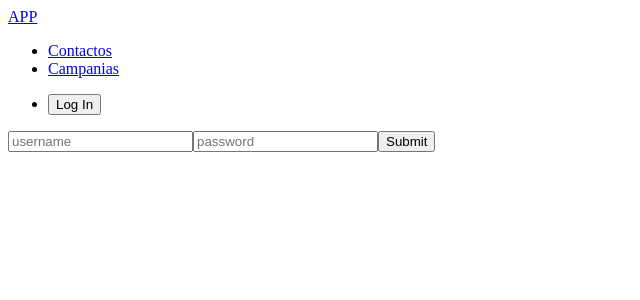
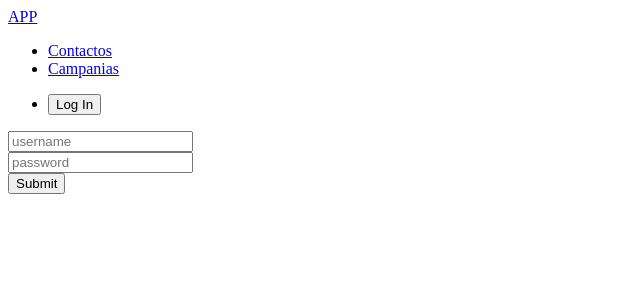
Before and after one commit to citin/contact_list_backend, a React app: page /#/login in a window 1280 px wide. Shown: the top 300 px of the page, without its empty margins (0-640 px from the left). Built offline with nearby package versions, Linux system fonts and the light colour scheme; the HTML template or start-up script is replaced by a standard one.

Commit message:
adds working login page

```diff
--- a/reactjs/Contacts.js
+++ b/reactjs/Contacts.js
@@ -63,18 +63,19 @@ class ContactInput extends Component {
     render()
     {
         return (
-            <form className="contact-input-wrapper form-group"
-                onSubmit={this.handleSubmit.bind(this)}>
+            <form onSubmit={this.handleSubmit.bind(this)}>
 
+                <div className="form-group">
                     <input type='text'
                         className={this.inputClass()}
                         name='contactName'
                         value={this.state.contactName}
                         onChange={this.updateState.bind(this)}/>
 
-                <button className="btn btn-outline-success" type="submit">
-                    Add
-                </button>
+                </div>
+                <div className="form-group">
+                    <input className="btn btn-success" type="submit" value="Add"/>
+                </div>
             </form>
         )
     }
@@ -151,14 +152,18 @@ class Contacts extends Component {
             }
         );
         return (
-            <div className="App">
+            <div>
+                <div className="col-md-12">
                     <div className="jumbotron">
                         <h1>Contact List</h1>
                     </div>
-                <ul className="list-group d-inline-flex p-4">
+                </div>
+                <div className="col-md-6 col-md-offset-3">
+                    <ul className="list-group">
                         {items}
                     </ul>
                     <ContactInput addContact={this.addContact.bind(this)}/>
+                </div>
             </div>
         );
     }
--- a/reactjs/LogIn.js
+++ b/reactjs/LogIn.js
@@ -1,39 +1,91 @@
 import React, {Component} from 'react'
+import PropTypes from 'prop-types'
+import { Redirect, withRouter } from 'react-router-dom'
+import { login, isLoggedIn } from './utils/AuthService'
 
-// TODO: login with this component
-class LogIn extends Component
+class BaseLogIn extends Component
 {
 
-    construct()
+    static propTypes = {
+        match: PropTypes.object.isRequired,
+        location: PropTypes.object.isRequired,
+        history: PropTypes.object.isRequired,
+    }
+
+    constructor(props)
     {
-        this.setState({ login_error: false })
+        super(props)
+        this.state = { username: '', password: '' }
+
+        this.handleSubmit   = this.handleSubmit.bind(this)
+        this.updateUsername = this.updateUsername.bind(this)
+        this.updatePassword = this.updatePassword.bind(this)
     }
 
 
-    handleSubmit(e) {
-        e.preventDefault()
+    handleSubmit(event) {
+        event.preventDefault()
 
-        var username = this.refs.username.value
-        var pass = this.refs.pass.value
+        if (Boolean(this.state.username) === true &&
+            Boolean(this.state.password) === true)
+        {
+            login(
+                this.state.username,
+                this.state.password,
+                () => { this.props.history.push('/contacts') },
+                () => { this.setState({
+                    loginError: true,
+                    errorMsg: 'Username or password incorrect.'
+                }) }
+            )
+        } else {
+            this.setState({loginError: true, errorMsg: 'Both fields are required'})
+        }
 
-        auth.login(username, pass, (loggedIn) => {
-            if (loggedIn) {
-                this.context.router.replace('/app/')
-            } else {
-                this.setState({login_error:true})
-            }
-        })
+    }
+
+    updateUsername(event)
+    {
+        this.setState({ username: event.target.value });
+    }
+
+    updatePassword(event)
+    {
+        this.setState({ password: event.target.value });
     }
 
     render() {
         return (
-            <form onSubmit={this.handleSubmit}>
-                <input type="text" placeholder="username" ref="username"/>
-                <input type="password" placeholder="password" ref="pass"/>
-                <input type="submit"/>
-            </form>
+            !isLoggedIn()
+            ? (
+                <div className="col-md-6 col-md-offset-3 text-center">
+                    <form onSubmit={this.handleSubmit} className={this.state.loginError ? 'has-error' : ''}>
+                        { this.state.loginError
+                            ? <div className="alert alert-danger">{this.state.errorMsg}</div>
+                            : '' }
+                            <div className="form-group">
+                                <input type="text"
+                                    placeholder="username"
+                                    className="form-control"
+                                    value={this.state.username}
+                                    onChange={this.updateUsername}/>
+                            </div>
+                            <div className="form-group">
+                                <input type="password"
+                                    placeholder="password"
+                                    className="form-control"
+                                    value={this.state.password}
+                                    onChange={this.updatePassword}/>
+                            </div>
+                            <input type="submit" className="btn btn-success"/>
+                        </form>
+                    </div>
+            )
+            : <Redirect to="/contacts"/>
         )
     }
 }
 
+const LogIn = withRouter(BaseLogIn)
+
 export default LogIn
--- a/reactjs/Router.js
+++ b/reactjs/Router.js
@@ -18,11 +18,13 @@ const AppRouter = () => (
     <Router>
         <div>
             <Layout/>
-            <Route exact path="/" component={Home} />
-            <PrivateRoute path="/contacts" component={Contacts} />
-            <Route path="/campaigns" component={Campaigns} />
-            <Route path="/callback" component={Callback} />
-            <Route path="/login" component={LogIn} />
+            <div className="row">
+                <Route exact path="/" component={Home} />
+                <PrivateRoute path="/contacts" component={Contacts} />
+                <Route path="/campaigns" component={Campaigns} />
+                <Route path="/callback" component={Callback} />
+                <Route path="/login" component={LogIn} />
+            </div>
         </div>
     </Router>
 )
--- a/reactjs/utils/ApiConnector.js
+++ b/reactjs/utils/ApiConnector.js
@@ -8,18 +8,18 @@ var reload_conf = () => {
     axios.defaults.headers.post['Content-Type'] = 'application/x-www-form-urlencoded';
 }
 
-var postIt = (resource, body, contentType) => {
-    reload_conf();
+var postIt = (resource, body) => {
+    reload_conf()
     return axios.post(resource, body)
 }
 
 var getIt = (resource) => {
-    reload_conf();
+    reload_conf()
     return axios.get(resource)
 }
 
 var deleteIt = (resource) => {
-    reload_conf();
+    reload_conf()
     return axios.delete(resource)
 }
 
--- a/reactjs/utils/AuthService.js
+++ b/reactjs/utils/AuthService.js
@@ -5,19 +5,24 @@ const ID_TOKEN_KEY     = 'id_token';
 const ACCESS_TOKEN_KEY = 'access_token';
 const CSRF_SELECTOR    = 'meta[name=csrftoken]';
 
-var login = (cb) => {
+var login = (username, password, success, error) => {
 
-    var formData  = new FormData();
-    formData.append('username', 'farfanoide');
-    formData.append('password', 'farfa');
+    if (!username || !password) return false
 
-    postIt('api-token-auth/',
+    let formData  = new FormData()
+    formData.append('username', username)
+    formData.append('password', password)
+
+    return postIt('api-token-auth/',
         formData,
         'multipart/form-data; boundary=----WebKitFormBoundary7MA4YWxkTrZu0gW')
         .then((response) => {
             localStorage.setItem(ID_TOKEN_KEY, response.data.token);
-            if (cb !== undefined) cb()
-        });
+            if (success !== undefined) success()
+        })
+        .catch((response) => {
+            if (error !== undefined) error(response.response.data)
+        })
 }
 
 var logout = (cb) => {
@@ -26,6 +31,7 @@ var logout = (cb) => {
     if (cb !== undefined) cb()
 }
 
+window.login = login
 var getIdToken = () => localStorage.getItem(ID_TOKEN_KEY);
 
 var getAccessToken = () => localStorage.getItem(ACCESS_TOKEN_KEY);
```
Lines whose indentation alone changed are shown as unchanged.
